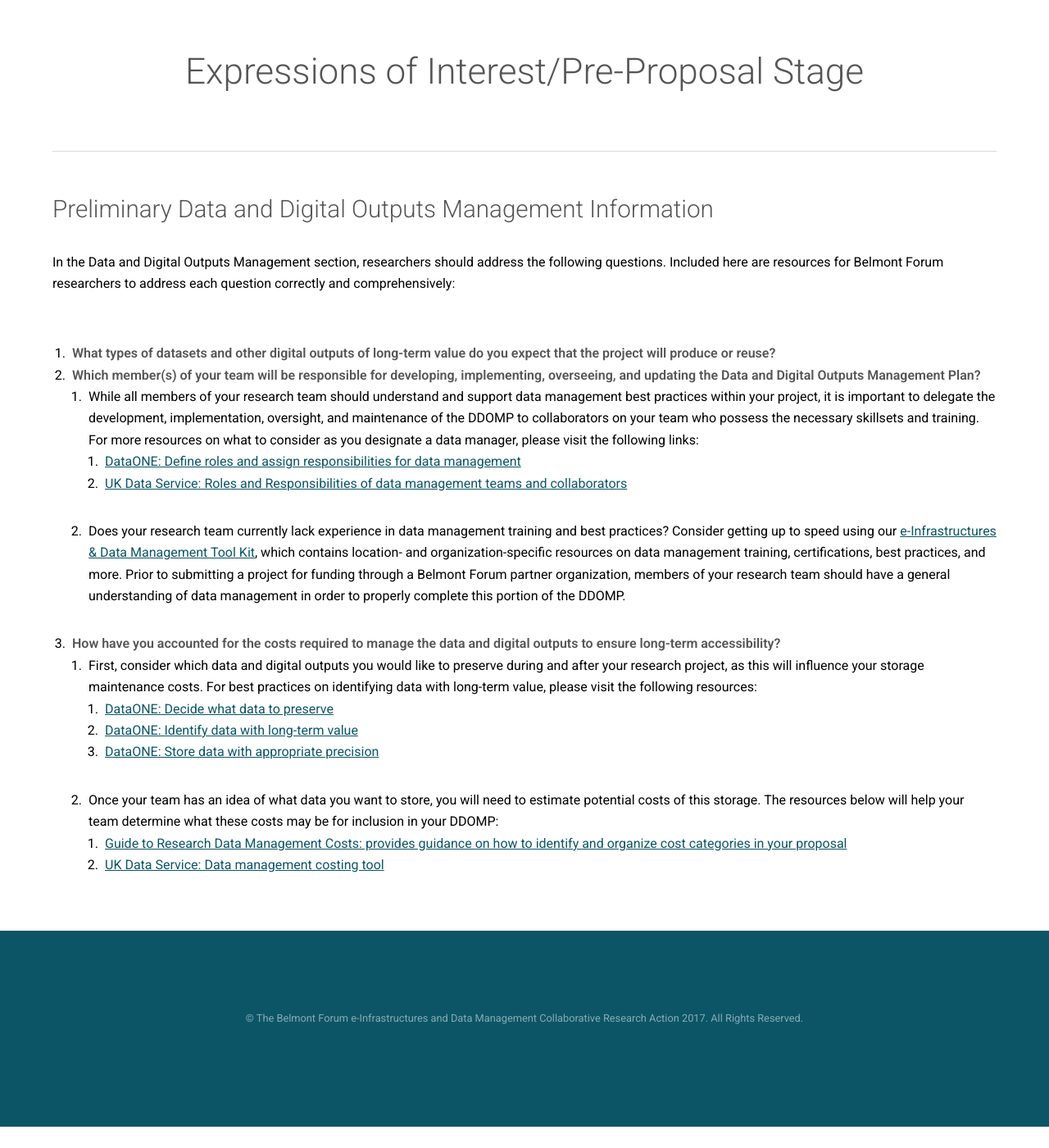
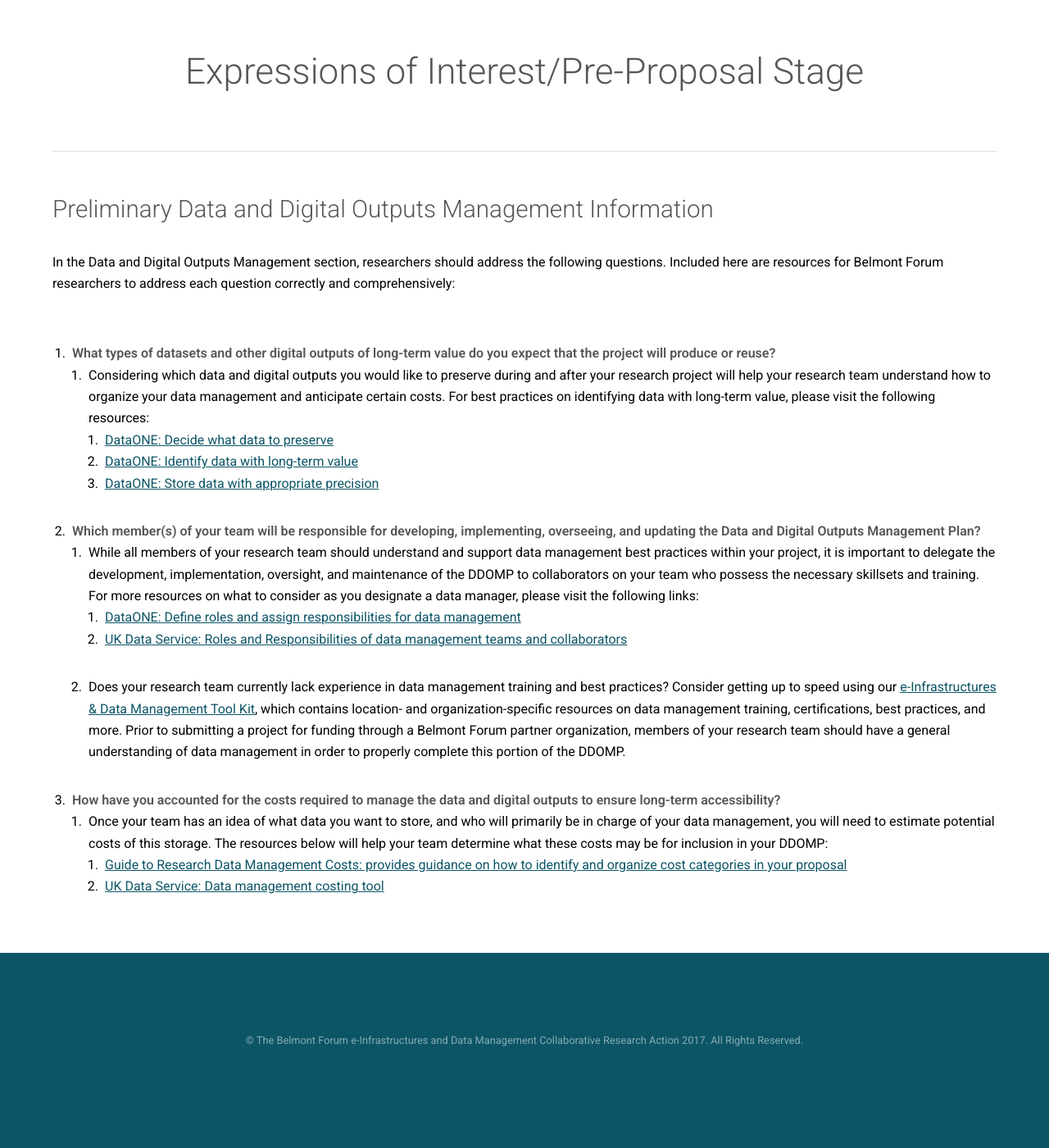
Before and after one commit to bfe-inf/toolkit, a Jekyll site: the page ddomp-preproposal.html, which Jekyll copies as it is, in a window 1280 px wide and 1400 px high, scrolled down 460 px. Shown: the whole window at 82% size. Built offline with Jekyll 4.4.1, drawn with Linux system fonts in a browser that asks for light colours; before the commit the page ends 1834 px from its top, so only the background shows below that.

Commit message:
Update ddomp-preproposal.html

```diff
--- a/ddomp-preproposal.html
+++ b/ddomp-preproposal.html
@@ -51,6 +51,14 @@
 					<p>In the Data and Digital Outputs Management section, researchers should address the following questions. Included here are resources for Belmont Forum researchers to address each question correctly and comprehensively:</p><br/>
 					<ol>
 						<li><strong>What types of datasets and other digital outputs of long-term value do you expect that the project will produce or reuse?</strong></li>
+							<ol>
+								<li>Considering which data and digital outputs you would like to preserve during and after your research project will help your research team understand how to organize your data management and anticipate certain costs. For best practices on identifying data with long-term value, please visit the following resources:</li>
+									<ol>
+										<li><a href="https://www.dataone.org/best-practices/decide-what-data-preserve" target="_blank">DataONE: Decide what data to preserve</a></li>
+										<li><a href="https://www.dataone.org/best-practices/identify-data-long-term-value" target="_blank">DataONE: Identify data with long-term value</a></li>
+										<li><a href="https://www.dataone.org/best-practices/store-data-appropriate-precision" target="_blank">DataONE: Store data with appropriate precision</a></li>
+									</ol>
+							</ol>
 						<li><strong>Which member(s) of your team will be responsible for developing, implementing, overseeing, and updating the Data and Digital Outputs Management Plan?</strong></li>
 							<ol>
 								<li>While all members of your research team should understand and support data management best practices within your project, it is important to delegate the development, implementation, oversight, and maintenance of the DDOMP to collaborators on your team who possess the necessary skillsets and training. For more resources on what to consider as you designate a data manager, please visit the following links:</li>
@@ -62,13 +70,7 @@
 							</ol>
 						<li><strong>How have you accounted for the costs required to manage the data and digital outputs to ensure long-term accessibility?</strong></li>
 							<ol>
-								<li>First, consider which data and digital outputs you would like to preserve during and after your research project, as this will influence your storage maintenance costs. For best practices on identifying data with long-term value, please visit the following resources:</li>
-									<ol>
-										<li><a href="https://www.dataone.org/best-practices/decide-what-data-preserve" target="_blank">DataONE: Decide what data to preserve</a></li>
-										<li><a href="https://www.dataone.org/best-practices/identify-data-long-term-value" target="_blank">DataONE: Identify data with long-term value</a></li>
-										<li><a href="https://www.dataone.org/best-practices/store-data-appropriate-precision" target="_blank">DataONE: Store data with appropriate precision</a></li>
-									</ol>
-								<li>Once your team has an idea of what data you want to store, you will need to estimate potential costs of this storage. The resources below will help your team determine what these costs may be for inclusion in your DDOMP:</li>
+								<li>Once your team has an idea of what data you want to store, and who will primarily be in charge of your data management, you will need to estimate potential costs of this storage. The resources below will help your team determine what these costs may be for inclusion in your DDOMP:</li>
 									<ol>
 										<li><a href="https://www.edugroepen.nl/sites/RDM_platform/Financieel1/Data%20Management%20Costs.aspx" target="_blank">Guide to Research Data Management Costs: provides guidance on how to identify and organize cost categories in your proposal</a></li>
 										<li><a href="https://www.ukdataservice.ac.uk/manage-data/plan/costing" target="_blank">UK Data Service: Data management costing tool</a></li>
```
